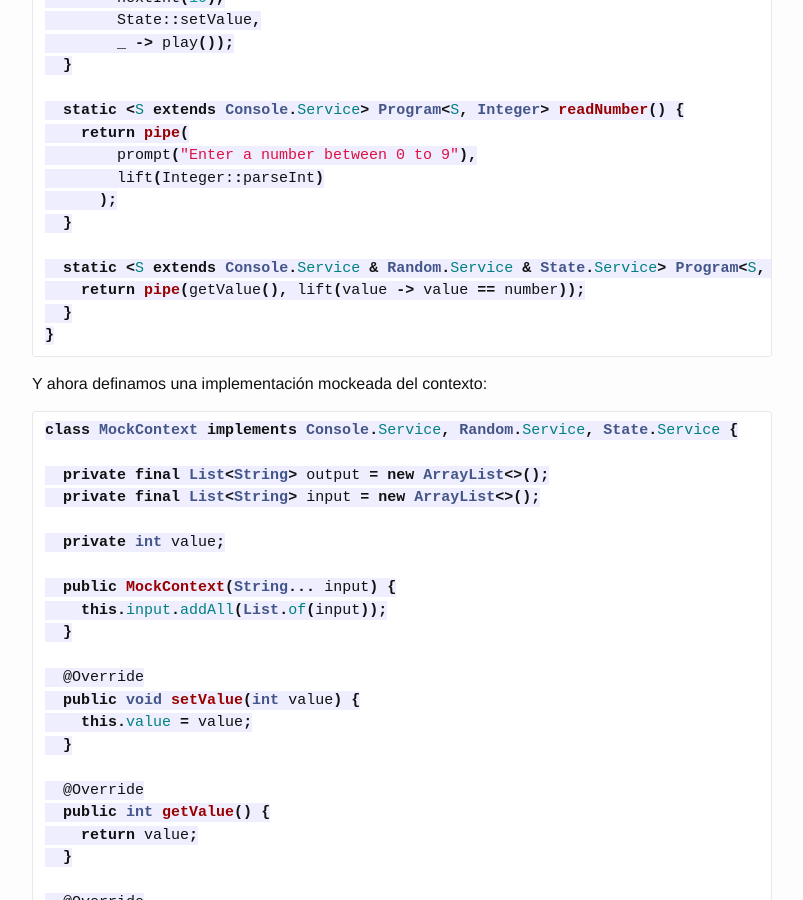
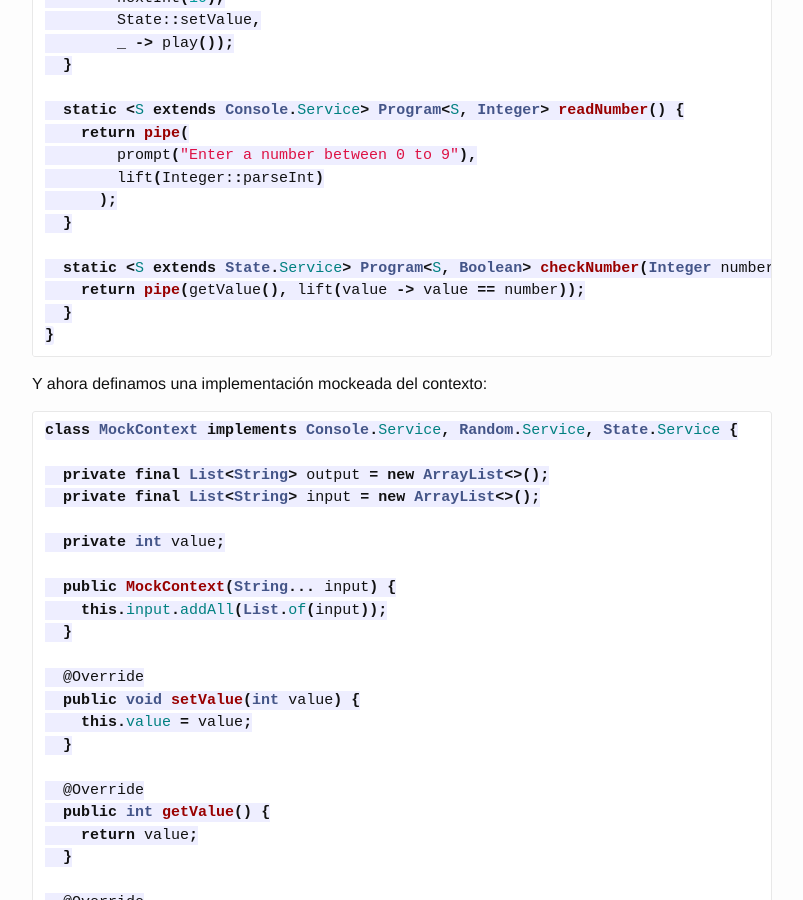
Before and after one commit to tonivade/tonivade.github.io, a Jekyll site: the page built from _posts/2026-03-28-programando-con-dsl-4.markdown, in a window 1280 px wide and 900 px high, scrolled down 9067 px. Shown: the whole window, without its empty margins (238-1041 px from the left). Built offline with Jekyll 4.4.1, drawn with Linux system fonts in a browser that asks for light colours; part of the change alters nothing that is shown.

Commit message:
Refactor checkNumber method to use State.Service only

```diff
--- a/_posts/2026-03-28-programando-con-dsl-4.markdown
+++ b/_posts/2026-03-28-programando-con-dsl-4.markdown
@@ -443,7 +443,7 @@ class Game {
       );
   }
 
-  static <S extends Console.Service & Random.Service & State.Service> Program<S, Boolean> checkNumber(Integer number) {
+  static <S extends State.Service> Program<S, Boolean> checkNumber(Integer number) {
     return pipe(getValue(), lift(value -> value == number));
   }
 }
```
